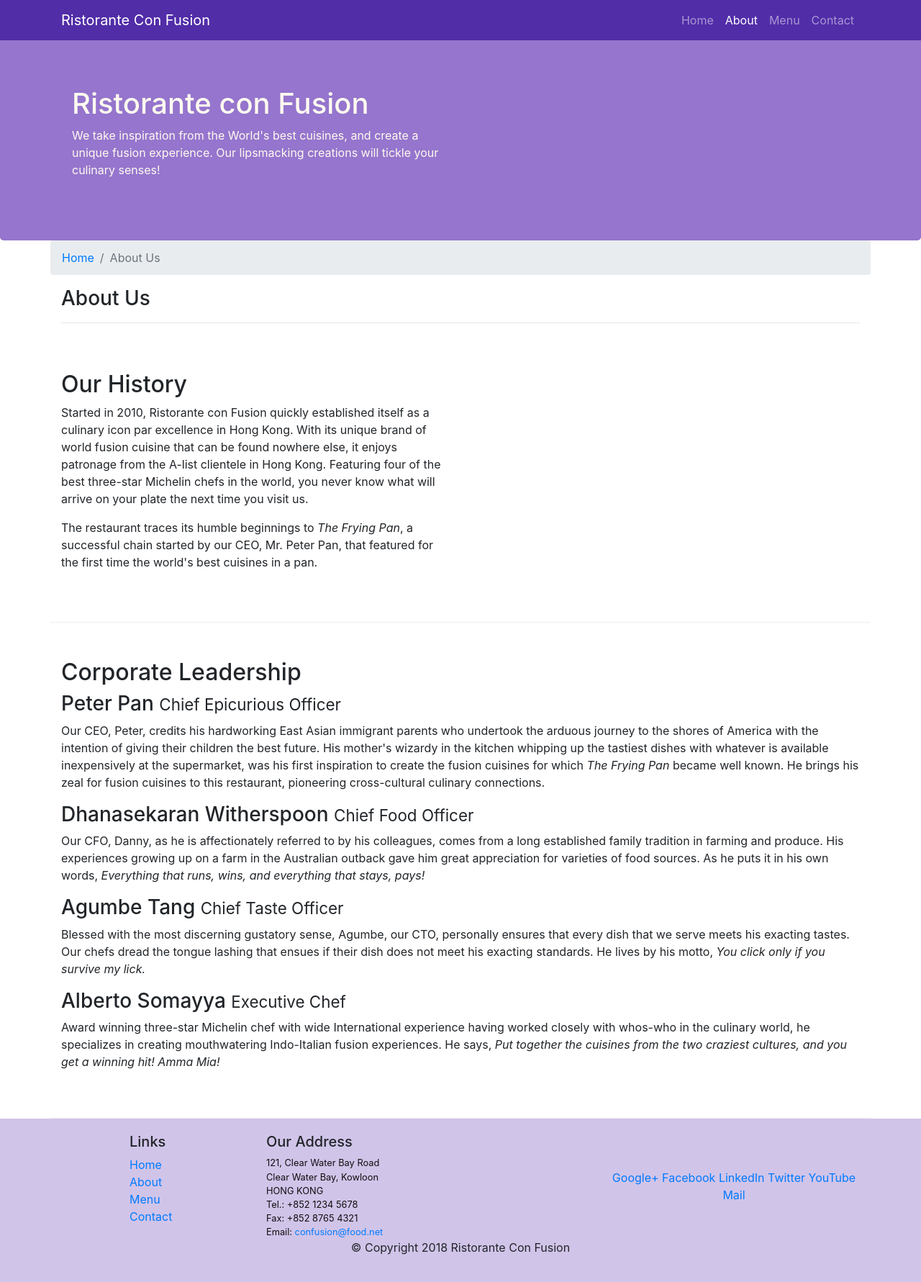
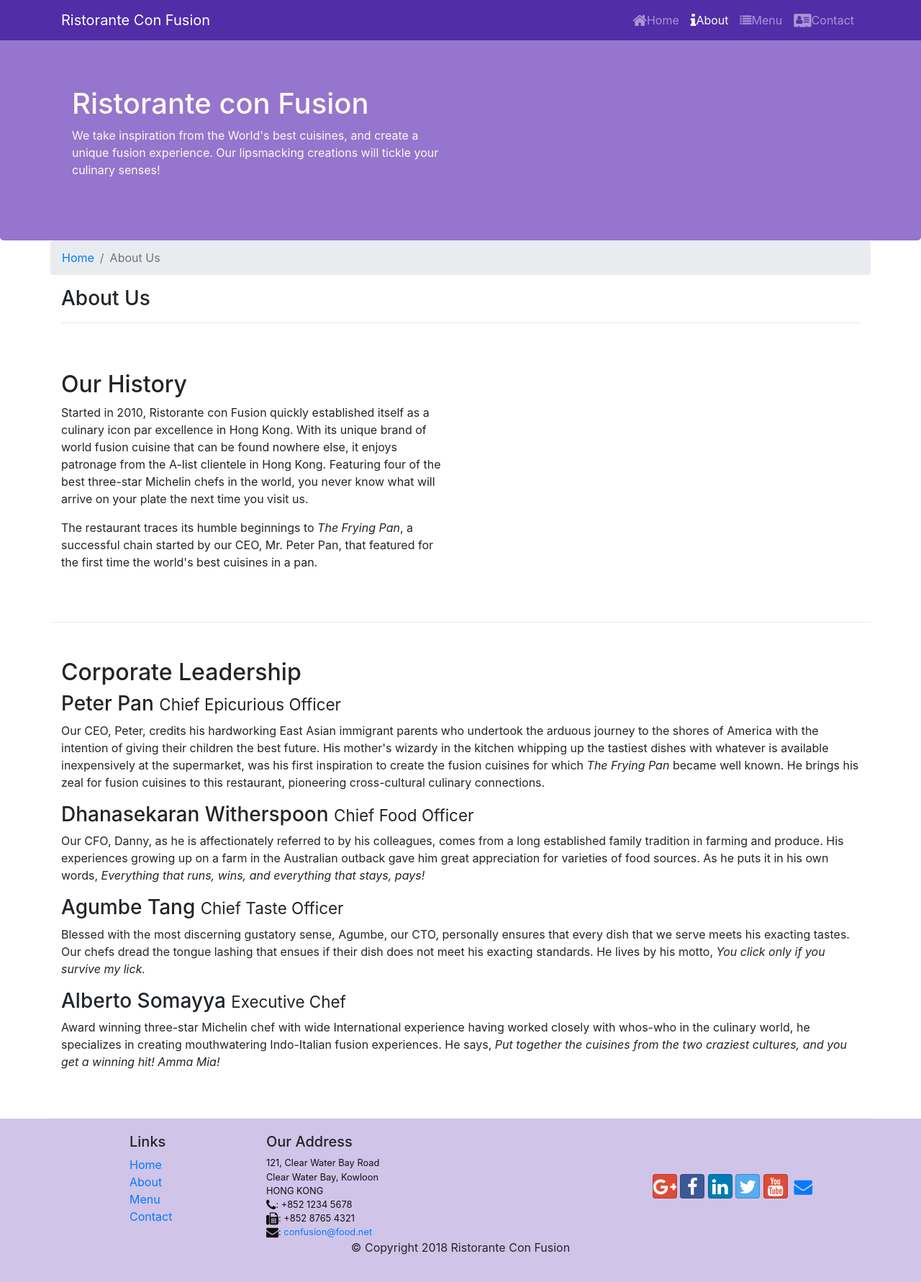
Before and after one commit to laila910/bootstrapApp, a website: page aboutus.html in a window 1280 px wide. Shown: the whole page at 72% size. Drawn offline with nearby package versions, Linux system fonts and the light colour scheme.

Commit message:
font awesome and bootstrap social icons

```diff
--- a/aboutus.html
+++ b/aboutus.html
@@ -9,6 +9,8 @@
 
      <!-- Bootstrap CSS -->
      <link rel="stylesheet" href="node_modules/bootstrap/dist/css/bootstrap.min.css">
+     <link rel="stylesheet" href="node_modules/font-awesome/css/font-awesome.min.css">
+    <link rel="stylesheet" href="node_modules/bootstrap-social/bootstrap-social.css">
      <link href="css/styles.css" rel="stylesheet">
 
     <title>Ristorante Con Fusion: About Us</title>
@@ -25,10 +27,10 @@
         <div class="collapse navbar-collapse" id="Navbar">
                 <ul class="navbar-nav ml-auto">
 
-                    <li class="nav-item"><a class="nav-link" href="./index.html">Home</a></li>
-                    <li class="nav-item active"><a class="nav-link" href="./aboutus.html">About</a></li>
-                    <li class="nav-item"><a class="nav-link" href="#">Menu</a></li>
-                    <li class="nav-item"><a class="nav-link" href="#">Contact</a></li>
+                    <li class="nav-item"><a class="nav-link" href="./index.html"><span class="fa fa-home fa-lg"></span>Home</a></li>
+                    <li class="nav-item active"><a class="nav-link" href="./aboutus.html"><span class="fa fa-info fa-lg"></span>About</a></li>
+                    <li class="nav-item"><a class="nav-link" href="#"><span class="fa fa- fa-list lg"></span>Menu</a></li>
+                    <li class="nav-item"><a class="nav-link" href="#"><span class="fa fa-address-card fa-lg"></span>Contact</a></li>
                 </ul>
                 </div>
         </div>
@@ -93,8 +95,8 @@
                 <div class="col-4 offset-1 col-sm-2">
                     <h5>Links</h5>
                     <ul class="list-unstyled">
-                        <li><a href="#">Home</a></li>
-                        <li><a href="#">About</a></li>
+                        <li><a href="./index.html">Home</a></li>
+                        <li><a href="./aboutus.html">About</a></li>
                         <li><a href="#">Menu</a></li>
                         <li><a href="#">Contact</a></li>
                     </ul>
@@ -105,19 +107,19 @@
 		              121, Clear Water Bay Road<br>
 		              Clear Water Bay, Kowloon<br>
 		              HONG KONG<br>
-		              Tel.: +852 1234 5678<br>
-		              Fax: +852 8765 4321<br>
-		              Email: <a href="mailto:confusion@food.net">confusion@food.net</a>
+                      <i class="fa fa-phone fa-lg"></i>: +852 1234 5678<br>
+                      <i class="fa fa-fax fa-lg"></i>: +852 8765 4321<br>
+                      <i class="fa fa-envelope fa-lg"></i>: <a href="mailto:confusion@food.net">confusion@food.net</a>
 		           </address>
                 </div>
                 <div class="col-12 col-sm-4 align-self-center">
                     <div class="text-center">
-                        <a href="http://google.com/+">Google+</a>
-                        <a href="http://www.facebook.com/profile.php?id=">Facebook</a>
-                        <a href="http://www.linkedin.com/in/">LinkedIn</a>
-                        <a href="http://twitter.com/">Twitter</a>
-                        <a href="http://youtube.com/">YouTube</a>
-                        <a href="mailto:">Mail</a>
+                        <a class="btn btn-social-icon btn-google" href="http://google.com/+"><i class="fa fa-google-plus"></i></a>
+                        <a class="btn btn-social-icon btn-facebook" href="http://www.facebook.com/profile.php?id="><i class="fa fa-facebook"></i></a>
+                        <a class="btn btn-social-icon btn-linkedin" href="http://www.linkedin.com/in/"><i class="fa fa-linkedin"></i></a>
+                        <a class="btn btn-social-icon btn-twitter" href="http://twitter.com/"><i class="fa fa-twitter"></i></a>
+                        <a class="btn btn-social-icon btn-google" href="http://youtube.com/"><i class="fa fa-youtube"></i></a>
+                        <a class="btn btn-social-icon" href="mailto:"><i class="fa fa-envelope"></i></a>
                     </div>
                 </div>
            </div>
--- a/package.json
+++ b/package.json
@@ -15,6 +15,8 @@
   },
   "dependencies": {
     "bootstrap": "^4.0.0",
+    "bootstrap-social": "^5.1.1",
+    "font-awesome": "^4.7.0",
     "jquery": "^3.3.1",
     "popper.js": "^1.12.9"
   }
```
Also changed, not shown: index.html (+17 -15 lines), 1 other file.
